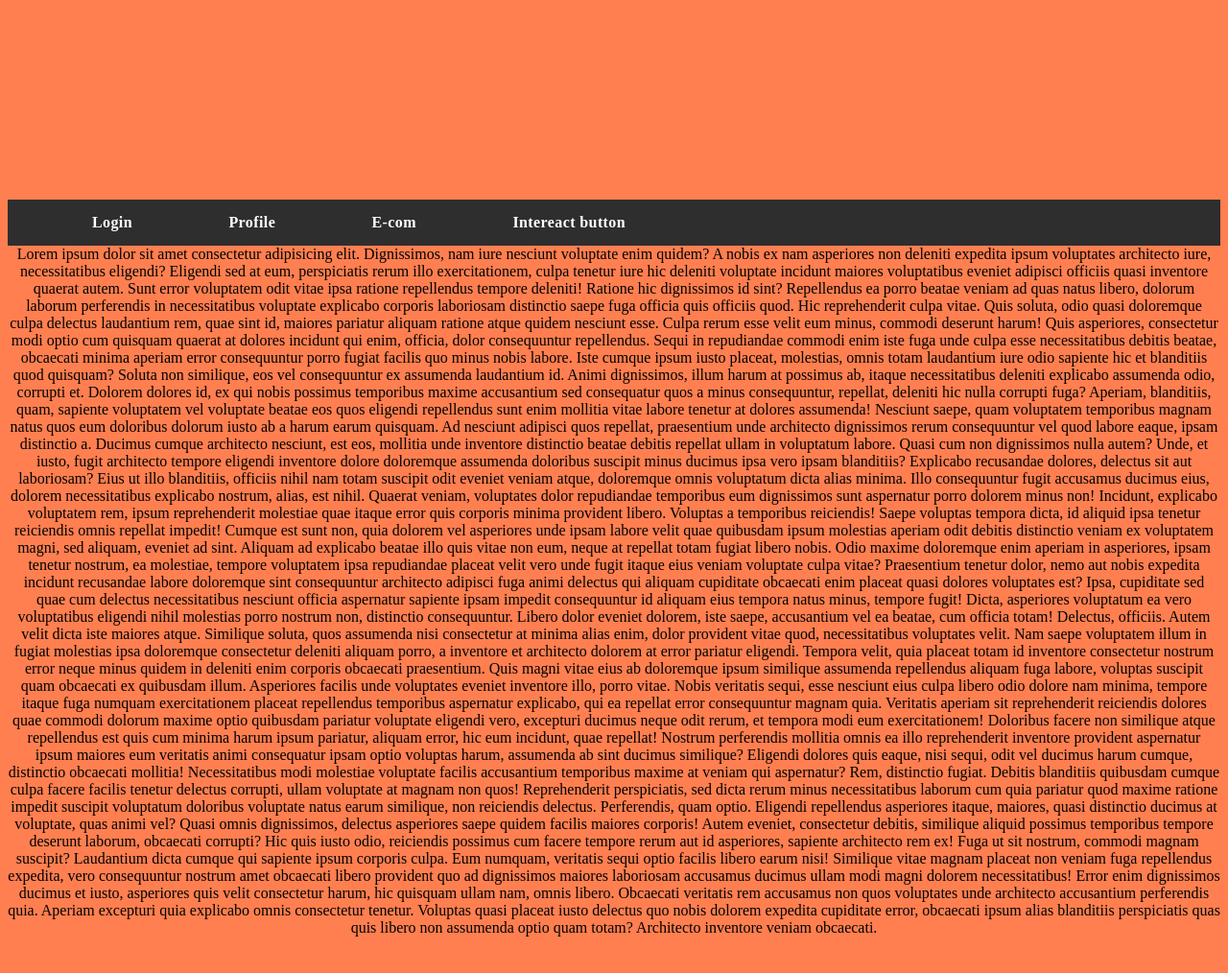
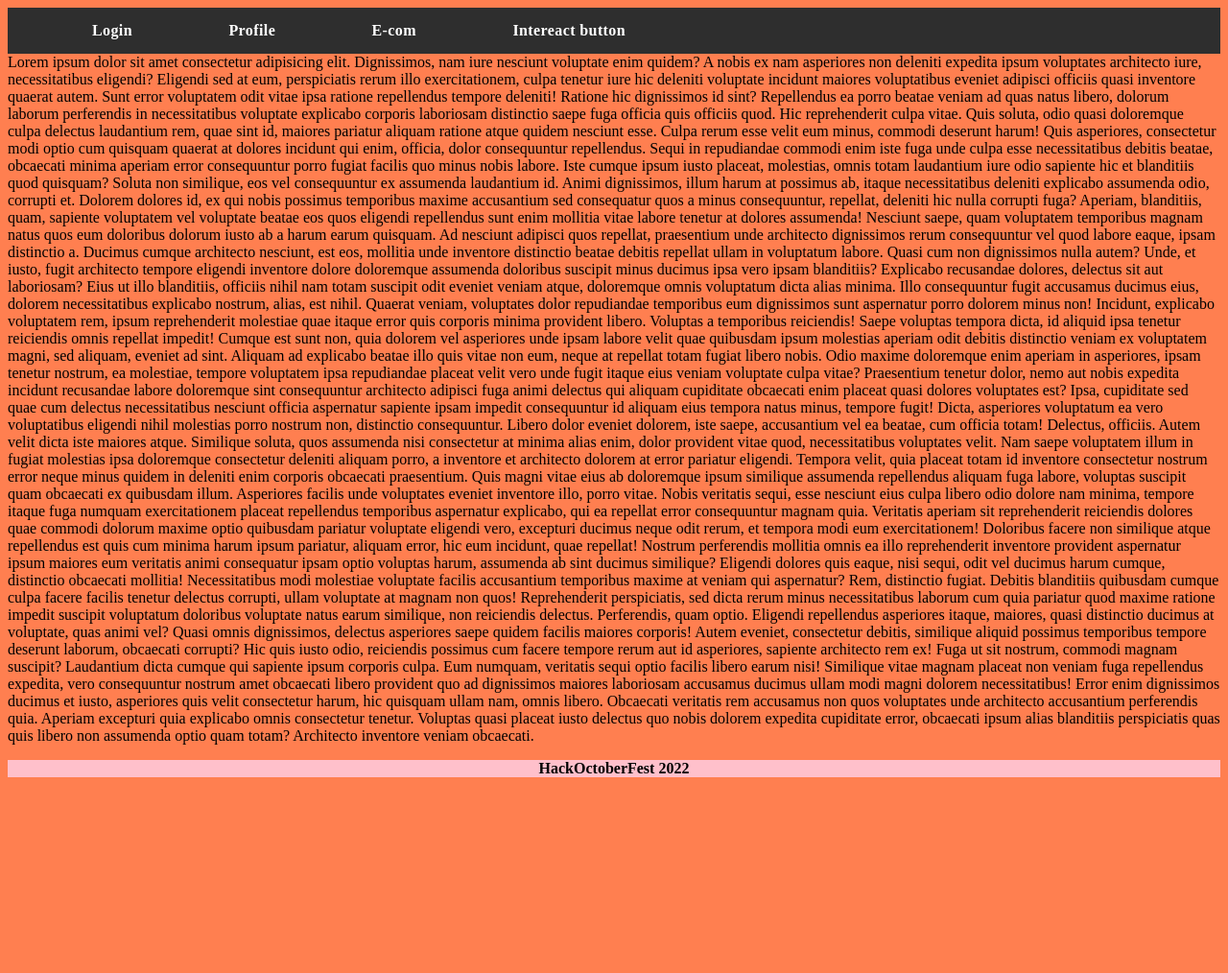
Before and after one commit to Anant7393/HackOctoberFest-2022, a plain HTML site: page index.html in a window 1280 px wide. Shown: the top 1014 px of the page at 96% size. After the commit the page ends 826 px from the top, so only its background shows below. Drawn offline with nearby package versions, Linux system fonts and the light colour scheme.

Commit message:
removed unsual fillers and added footer in HTML

```diff
--- a/index.html
+++ b/index.html
@@ -9,7 +9,7 @@
   </head>
 
   <body>
-    <div class="filler one"></div>
+    <!-- <div class="filler one"></div> -->
     <nav id="navbar">
       <ul>
         <li><a href="./BuildAmazingLoginForm/index.html">Login</a></li>
@@ -20,7 +20,7 @@
         </li>
       </ul>
     </nav>
-    <div class="filler two">
+    <!-- <div class="filler two"> -->
       Lorem ipsum dolor sit amet consectetur adipisicing elit. Dignissimos, nam
       iure nesciunt voluptate enim quidem? A nobis ex nam asperiores non
       deleniti expedita ipsum voluptates architecto iure, necessitatibus
@@ -129,6 +129,9 @@
       ipsum alias blanditiis perspiciatis quas quis libero non assumenda optio
       quam totam? Architecto inventore veniam obcaecati.
     </div>
+    <footer style="background-color: pink;">
+      <center><b><p>HackOctoberFest 2022</p></b></center>
+    </footer>
     <script src="https://cdnjs.cloudflare.com/ajax/libs/jquery/2.1.3/jquery.min.js"></script>
     <script src="./app.js"></script>
   </body>
```
